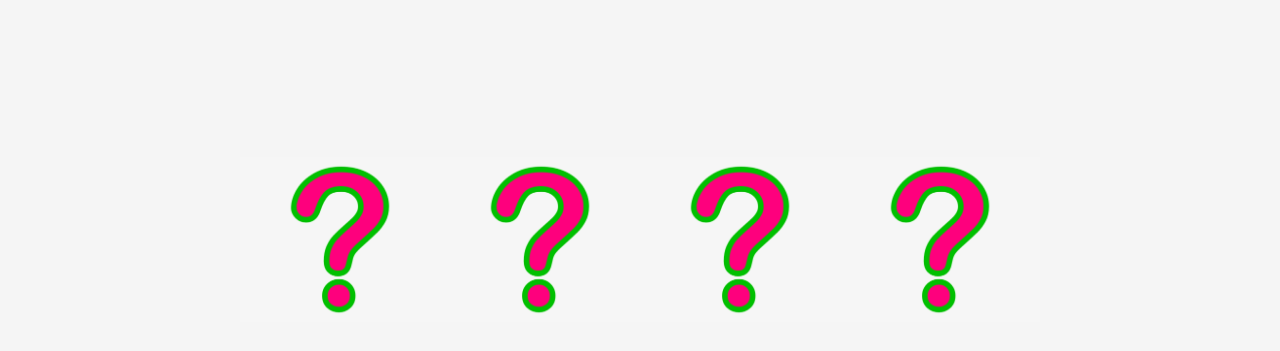
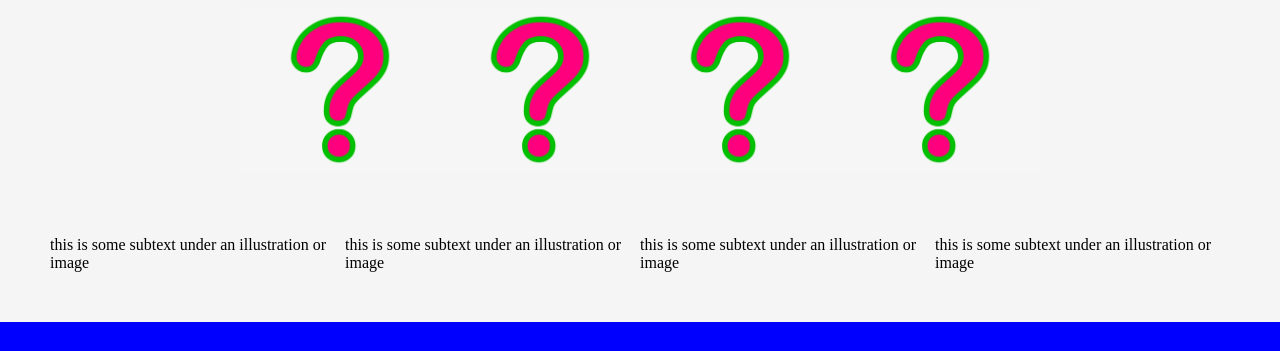
Before and after one commit to DiscountAnimeProtagonist/OdinWebsite, a plain HTML site: page index.html in a window 1280 px wide. Shown: the part 601-952 px from the top of the page. Drawn offline with Linux system fonts and the light colour scheme.

Commit message:
just saving for the night  minor adds to website layout

```diff
--- a/index.html
+++ b/index.html
@@ -8,6 +8,8 @@
     <title>Document</title>
 </head>
 <body>
+
+
     <div class="header-container">
         <div class="header-logo"><h2>Header Logo</h2></div>
         <div class="header-links">
@@ -16,6 +18,8 @@
             <div class="header-links"><p> Header link three</p></div>
         </div>
     </div>
+
+
     <div class="info-container">
         <div class="info-1">
             <h1> This website is awesome</h1>
@@ -27,9 +31,10 @@
             <button> Sign Up </button>
         </div>
         <div class="info-2">
-
         </div>
     </div>
+
+
     <div class="info2-head">
         <h1>Some random information</h1>
     </div>
@@ -40,11 +45,13 @@
         <div><img class= "questionmark" src="questionmark.png"></div>
     </div>
     <div class="info2-text">
-        <div></div>
-        <div></div>
-        <div></div>
-        <div></div>
+        <div>this is some subtext under an illustration or image</div>
+        <div>this is some subtext under an illustration or image</div>
+        <div>this is some subtext under an illustration or image</div>
+        <div>this is some subtext under an illustration or image</div>
     </div>
+
+
     <div class="quote-container">
 
     </div>
--- a/style.css
+++ b/style.css
@@ -85,10 +85,10 @@
 }
 .info2-img-container {
     background-color: whitesmoke;
-    padding: 160px;
+    padding: 10px;
     display:flex;
     justify-content:center;
-    align-content:flex-start;
+    align-items:flex-start;
     flex-wrap: wrap;
 }
 .info2-text {
@@ -96,7 +96,8 @@
     padding: 50px;
     display:flex;
     justify-content:center;
-    align-content:flex-start;
+    align-items:flex-start;
+
 }
 
 /*end info 2 container */
```
